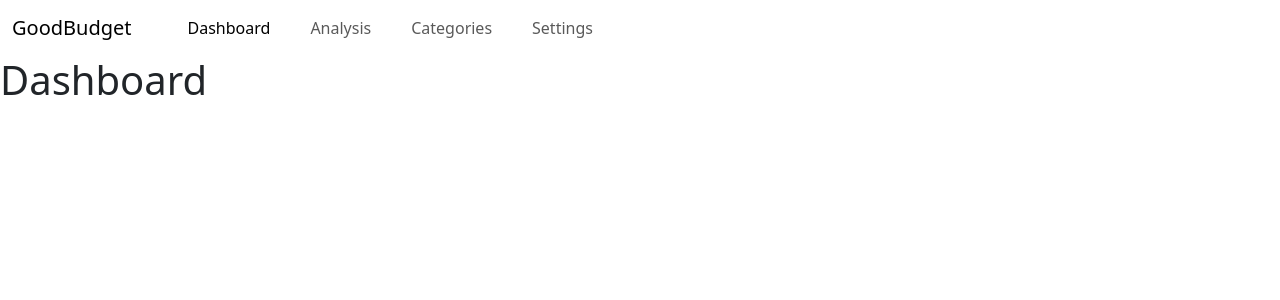
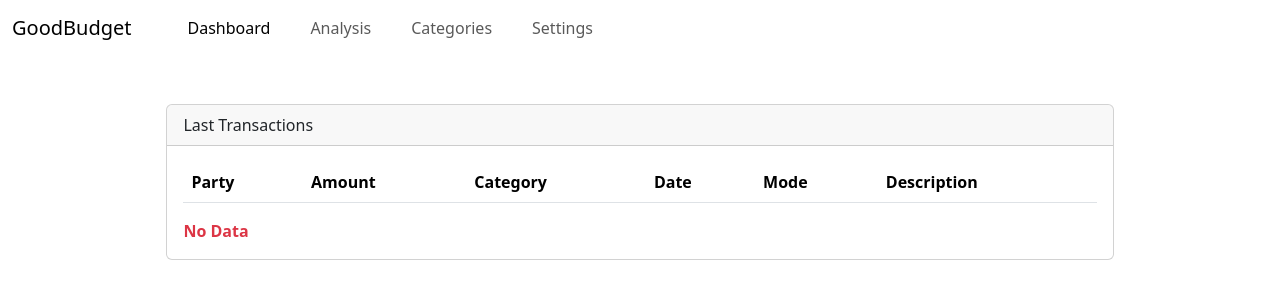
Before and after one commit to pykingcodepro/goodbudget, a Next.js app: page / in a window 1280 px wide. Shown: the top 300 px of the page. Built offline with nearby package versions, Linux system fonts and the light colour scheme.

Commit message:
Added trans table

```diff
--- a/src/app/page.tsx
+++ b/src/app/page.tsx
@@ -1,10 +1,20 @@
 import NavBarComponent from "@/components/NavBar";
+import TransTableComponent from "@/components/TransTableComponent";
 
 export default function Home() {
   return (
     <>
       <NavBarComponent />
-      <h1>Dashboard</h1>
+      <div className="main-container d-flex m-5 justify-content-center">
+        <div className="card" style={{ width: "80%" }}>
+          <div className="card-header">
+            Last Transactions
+          </div>
+          <div className="card-body">
+            <TransTableComponent transactionsList={null} />
+          </div>
+        </div>
+      </div>
     </>
   );
 }
--- /dev/null
+++ b/src/components/TransTableComponent.tsx
@@ -0,0 +1,42 @@
+import transactionsData from "@/typeDefiniton/transactionsData";
+
+export default function TransTableComponent(
+    { transactionsList }: { transactionsList: transactionsData[] | null }
+) {
+
+    const transListElement = transactionsList?.map((trans: transactionsData, key: number) => {
+        return (
+            <tr key={key}>
+                <td>{trans.party}</td>
+                <td>{trans.amount}</td>
+                <td>{trans.category}</td>
+                <td>{trans.date}</td>
+                <td>{trans.mode}</td>
+                <td>{trans.desc}</td>
+            </tr>
+        );
+    })
+
+    return (
+        <>
+            <table className="table table-striped">
+                <thead>
+                    <tr>
+                        <th>Party</th>
+                        <th>Amount</th>
+                        <th>Category</th>
+                        <th>Date</th>
+                        <th>Mode</th>
+                        <th>Description</th>
+                    </tr>
+                </thead>
+                {
+                    transactionsList
+                    ? <tbody>{transListElement}</tbody>
+                    : null
+                }
+            </table>
+            { transactionsList ? null : <b className="text-danger">No Data</b> }
+        </>
+    );
+}
--- /dev/null
+++ b/src/typeDefiniton/transactionsData.ts
@@ -0,0 +1,12 @@
+type transactionsData = {
+    _id: number,
+    party: string,
+    amount: number,
+    category: string,
+    date: string,
+    mode: string,
+    desc: string,
+    newBal: number
+}
+
+export default transactionsData;
```
